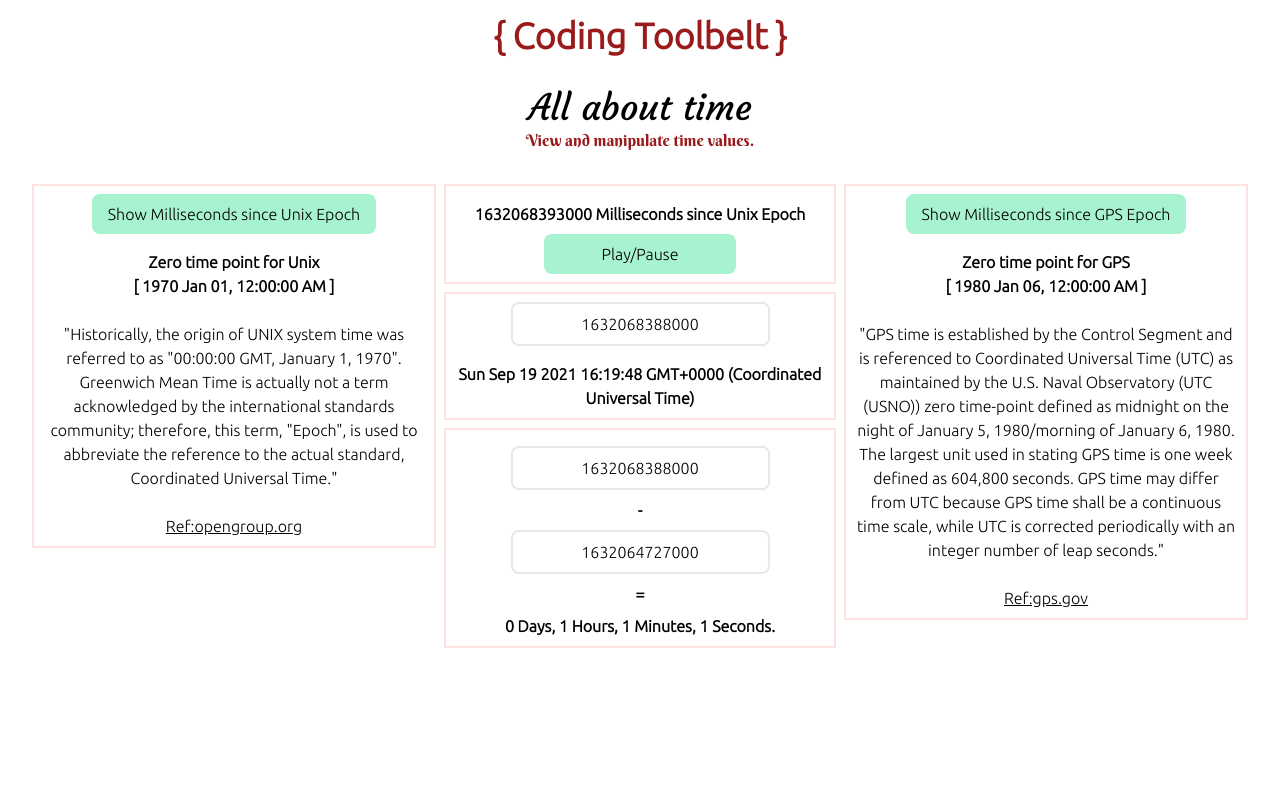
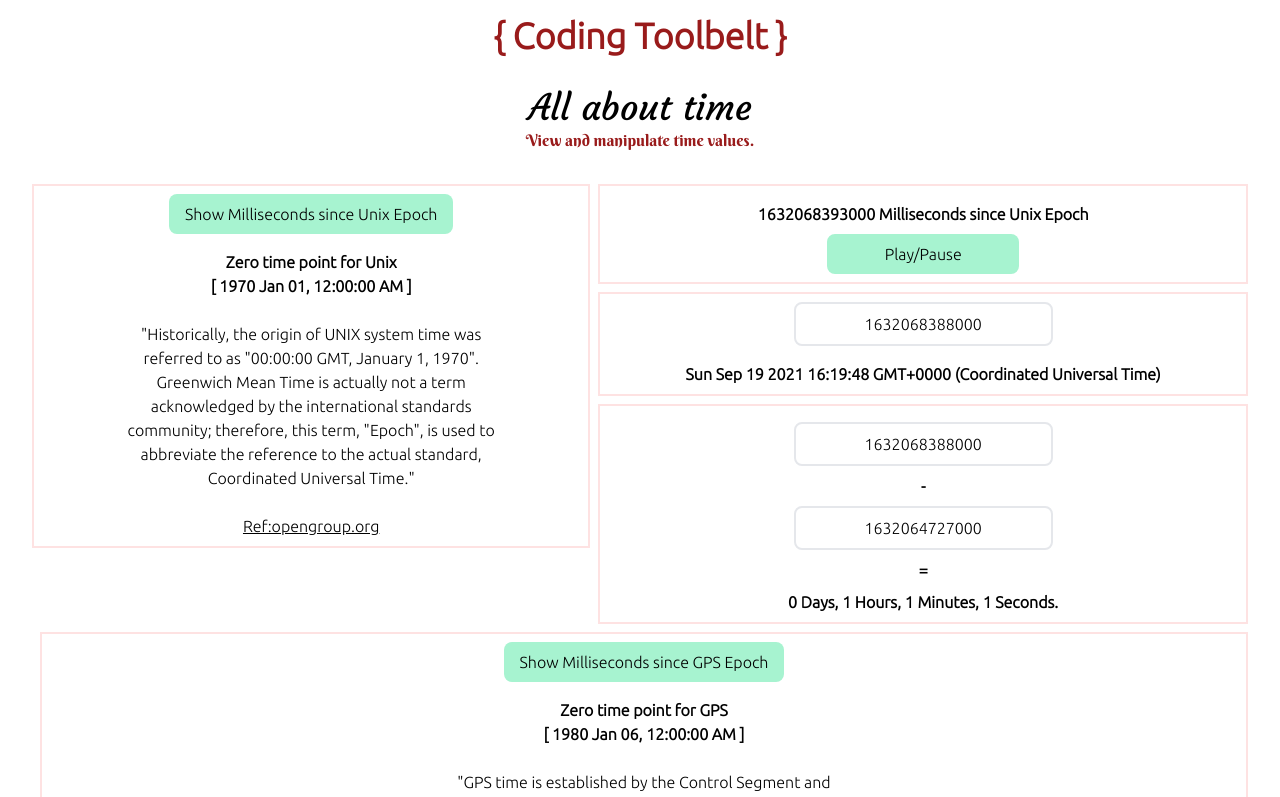
Before and after one commit to saurabhsrivastavadev/CodingToolBelt, a Nuxt app: page /all_about_time in a window 1280 px wide. Shown: the top 797 px of the page. Built offline with nearby package versions, Linux system fonts and the light colour scheme; a web font is replaced by a local one.

Commit message:
Time tool alignment change

```diff
--- a/pages/all_about_time/index.vue
+++ b/pages/all_about_time/index.vue
@@ -8,8 +8,8 @@
         View and manipulate time values.
       </p>
     </section>
-    <section id="mainArea" class="flex font-ubuntu w-screen px-8 space-x-2">
-      <section id="left" class="flex-grow items-center text-center">
+    <section id="mainArea" class="flex flex-wrap font-ubuntu w-screen px-8 space-x-2">
+      <section id="left" class="flex-grow items-center text-center mb-2">
         <div class="flex flex-col items-center border-2 border-red-100 p-2">
           <button class="p-2 px-4 rounded-lg bg-green-200 hover:bg-green-600 hover:text-white"
                   @click="epoch = 'unix'">Show Milliseconds since Unix Epoch</button>
@@ -29,7 +29,7 @@
           </div>
         </div>
       </section>
-      <section id="middle" class="flex-grow items-center text-center space-y-2">
+      <section id="middle" class="flex-grow items-center text-center space-y-2 mb-2">
         <div id="timeDisplay" class="flex flex-col items-center border-2 border-red-100 p-2">
           <p class="p-2 font-bold">{{timeDisplay}}</p>
           <button class="p-2 px-4 rounded-lg bg-green-200 hover:bg-green-600 w-48"
```
